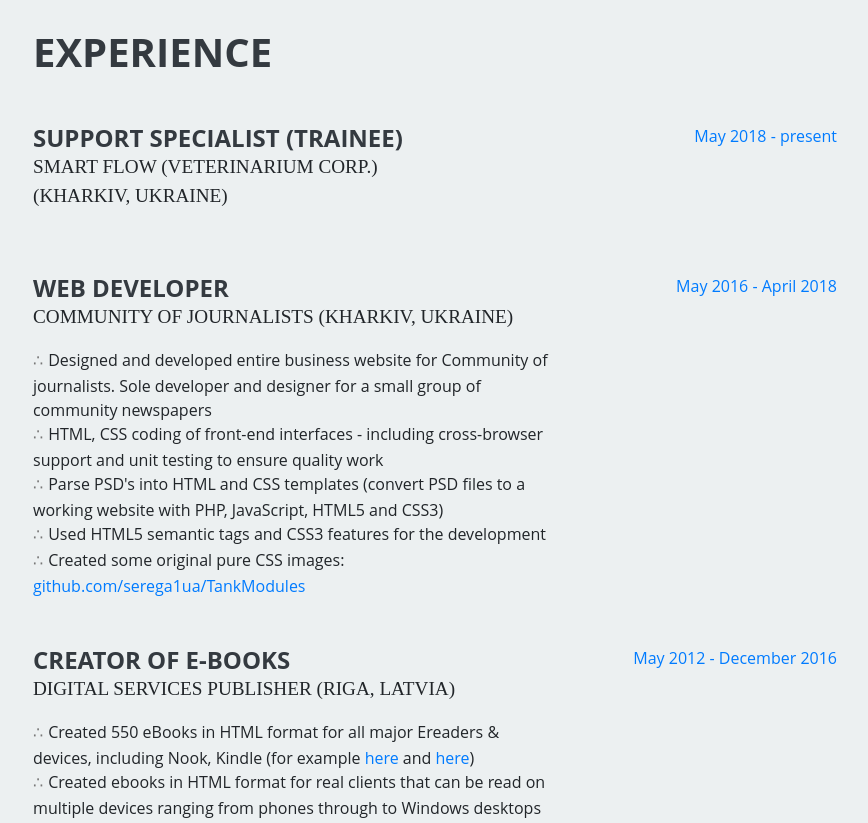
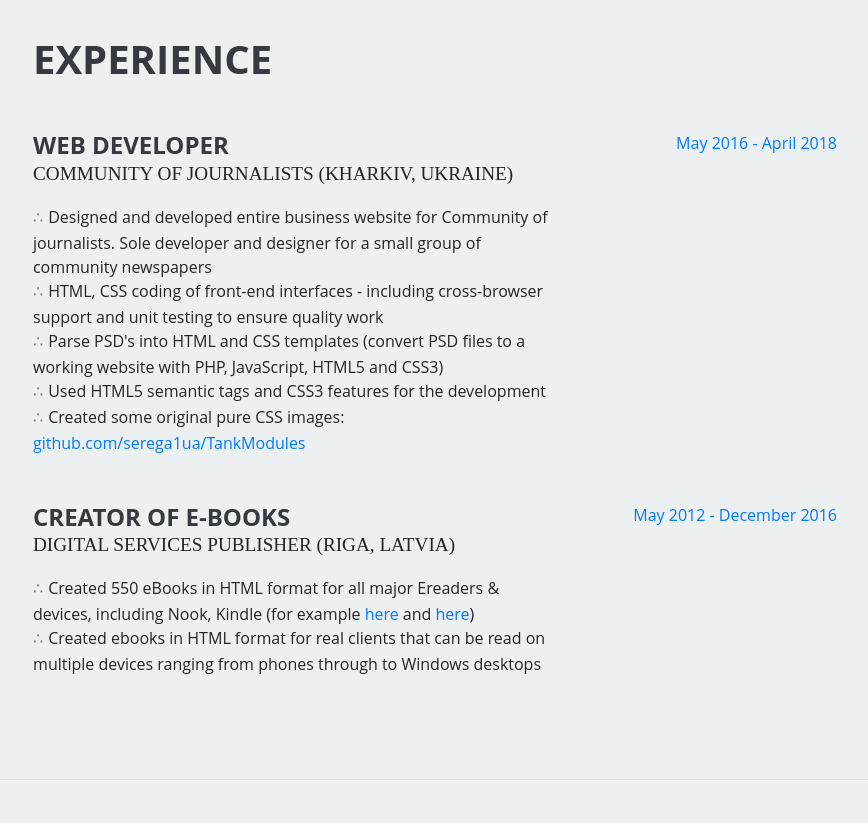
Before and after one commit to serega1ua/homepage, a plain HTML site: page index.html in a window 1280 px wide. Shown: the part 820-1643 px from the top of the page, without its empty margins (341-1209 px from the left). Drawn offline with Linux system fonts and the light colour scheme; a script that the page names is missing.

Commit message:
Update index.html

```diff
--- a/index.html
+++ b/index.html
@@ -121,17 +121,6 @@
             <h2 class="mb-5">Experience</h2>
 
 
-         <div class="resume-item d-flex flex-column flex-md-row mb-5">
-                <div class="resume-content mr-auto">
-                    <h4 class="mb-0">Support Specialist (trainee)</h4>
-                        <div class="subheading mb-3">Smart Flow (Veterinarium Corp.)(Kharkiv,&nbsp;Ukraine)</div>
-
-                </div>
-                <div class="resume-date text-md-right">
-                    <span class="text-primary">May 2018 - present</span>
-                </div>
-            </div>
-        </div>
 
 
             <div class="resume-item d-flex flex-column flex-md-row mb-5">
```
